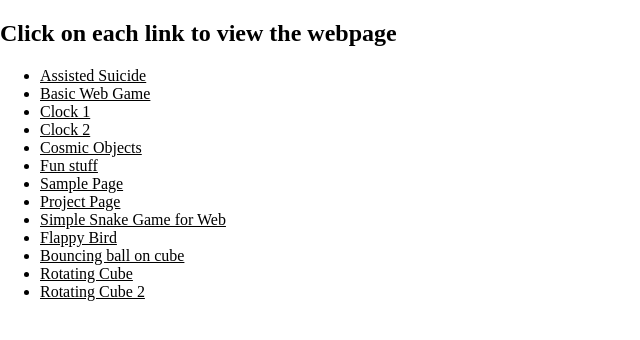
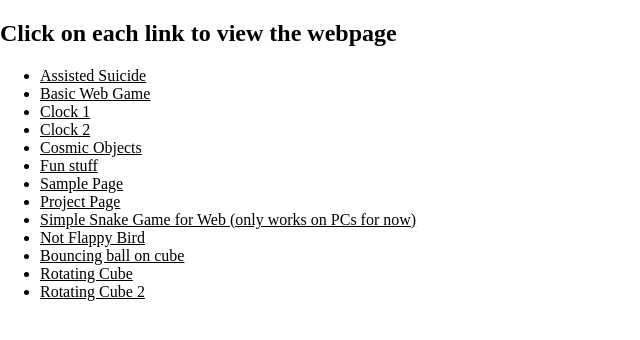
Before and after one commit to Chukxz/Small-Website-Projects, a plain HTML site: page index.html in a window 1280 px wide. Shown: the whole page, without its empty margins (0-640 px from the left). Drawn offline with Linux system fonts and the light colour scheme; files whose address does not match are found by name.

Commit message:
Update index.html

```diff
--- a/index.html
+++ b/index.html
@@ -61,12 +61,12 @@
             </li>
             <li>
                 <a href="Snake Game/sourcecode.html">
-                    Simple Snake Game for Web
+                    Simple Snake Game for Web (only works on PCs for now)
                 </a>
             </li>
             <li>
                 <a href="mygameproject/My New Jumper Game.html">
-                    Flappy Bird
+                    Not Flappy Bird
                 </a>
             </li>
             <li>
```
